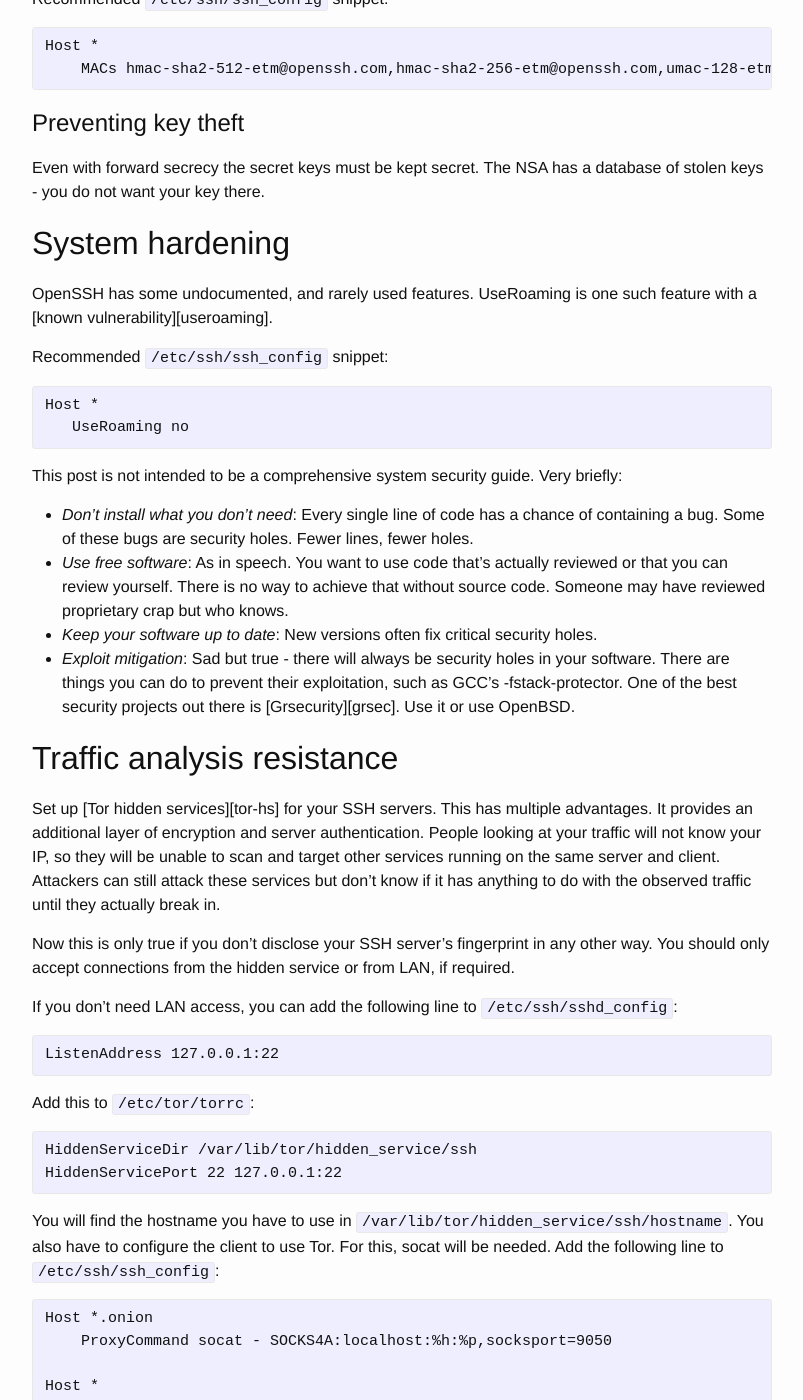
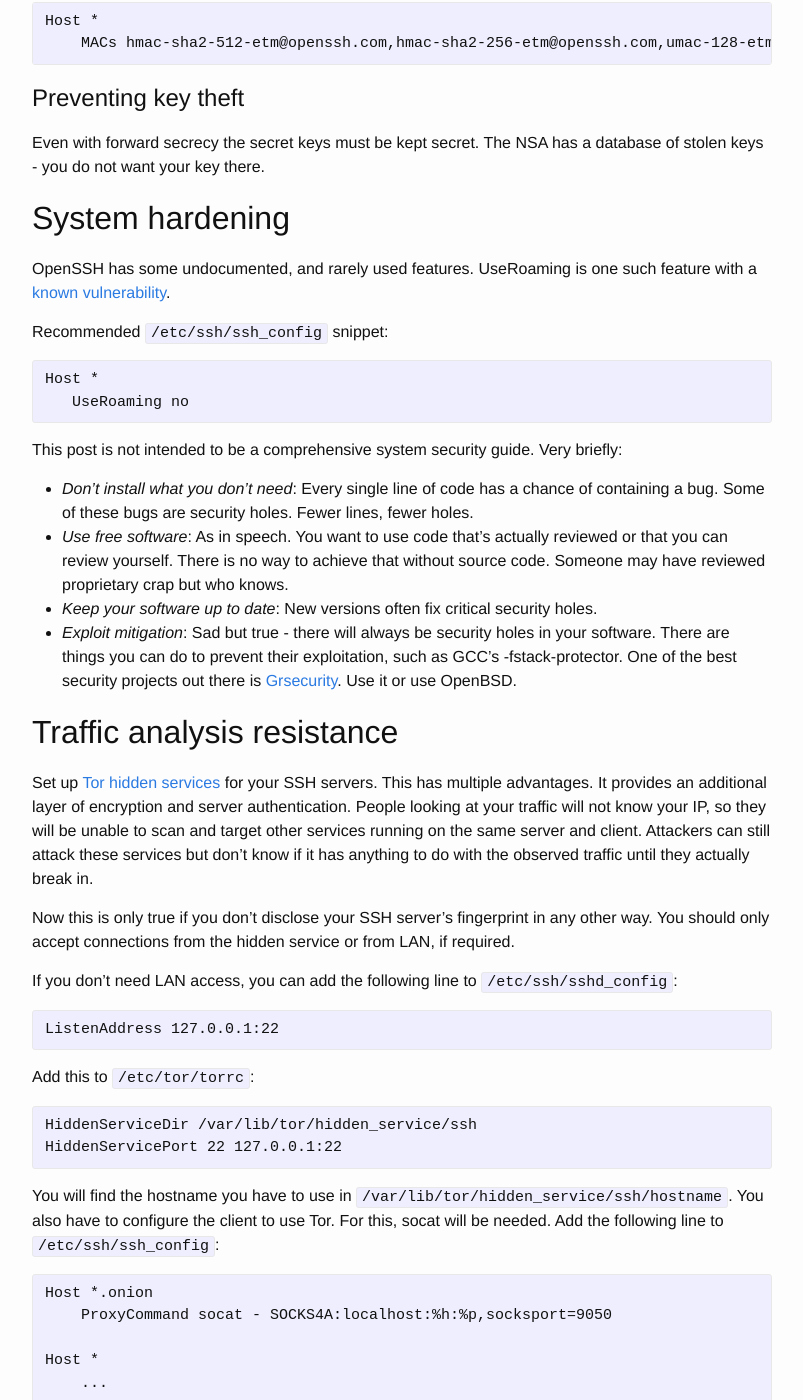
Before and after one commit to stribika/stribika.github.io, a Jekyll site: the page built from _posts/2015-01-04-secure-secure-shell.md, in a window 1280 px wide and 1400 px high, scrolled down 7313 px. Shown: the whole window, without its empty margins (238-1041 px from the left). Built offline with Jekyll 4.4.1, drawn with Linux system fonts in a browser that asks for light colours; some of the changed text lies outside the part shown.

Commit message:
Fix useroaming link

```diff
--- a/_posts/2015-01-04-secure-secure-shell.md
+++ b/_posts/2015-01-04-secure-secure-shell.md
@@ -475,7 +475,7 @@
 [ecdsa-sony]: https://events.ccc.de/congress/2010/Fahrplan/attachments/1780%5F27c3%5Fconsole%5Fhacking%5F2010.pdf
 [ae]: https://en.wikipedia.org/wiki/Authenticated_encryption
 [aes-gcm]: http://blog.djm.net.au/2013/11/chacha20-and-poly1305-in-openssh.html
-[useroaming] https://security.stackexchange.com/questions/110639/how-exploitable-is-the-recent-useroaming-ssh-problem
+[useroaming]: https://security.stackexchange.com/questions/110639/how-exploitable-is-the-recent-useroaming-ssh-problem
 [grsec]: https://grsecurity.net/
 [tor-hs]: https://www.torproject.org/docs/hidden-services.html.en
 [sssh-wiki]: https://github.com/stribika/stribika.github.io/wiki/Secure-Secure-Shell
```
